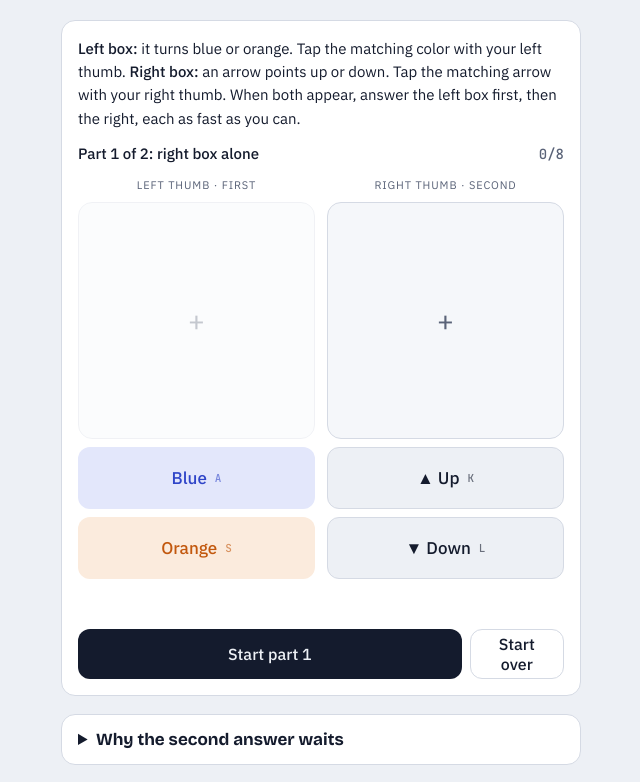
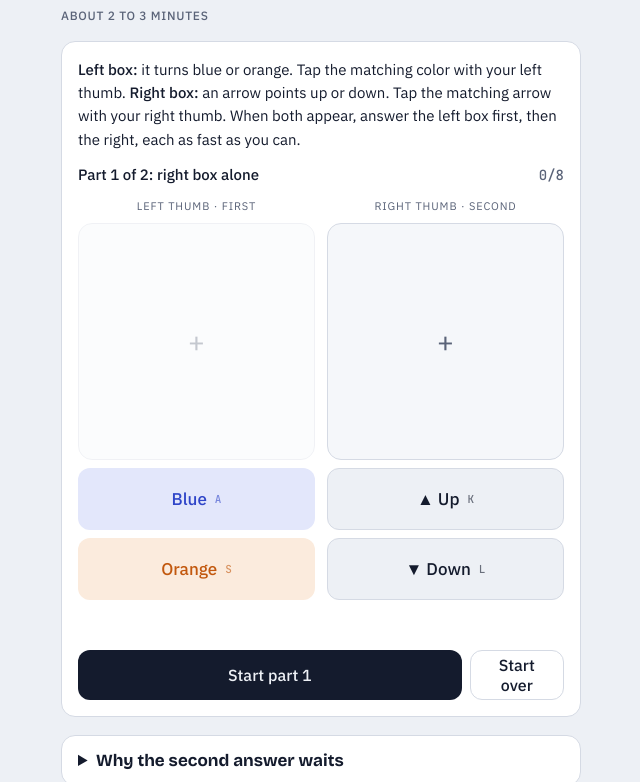
Before and after one commit to slowriver87/one-lane-brain, a plain HTML site: page index.html in a window 1280 px wide. Shown: the part 118-900 px from the top of the page, without its empty margins (319-959 px from the left). Drawn offline with nearby package versions, Linux system fonts and the light colour scheme.

Commit message:
Add files via upload

```diff
--- a/index.html
+++ b/index.html
@@ -86,6 +86,7 @@ details p b,.sci b{font-weight:500}
 .sci{list-style:none;padding:0;margin:10px 0 0;display:flex;flex-direction:column;gap:10px;font-size:15px;max-width:62ch}
 .sci span{display:block;font-size:12px;color:var(--muted);margin-top:2px}
 .foot{font-size:12px;color:var(--muted);text-align:center}
+.dur{font:500 12px var(--f-body);letter-spacing:.06em;text-transform:uppercase;color:var(--muted);margin:6px 0 0}
 .back{font-size:13px;color:var(--muted);text-decoration:none}
 .back:hover{text-decoration:underline}
 .plain{background:var(--bg);border-radius:12px;padding:14px 16px}
@@ -100,6 +101,7 @@ details p b,.sci b{font-weight:500}
   <header>
     <h1>One Lane <span class="w">Brain</span></h1>
     <p class="tag">Two quick decisions, a split second apart. See how long the second one waits.</p>
+      <p class="dur">About 2 to 3 minutes</p>
   </header>
 
   <section class="panel">
```
